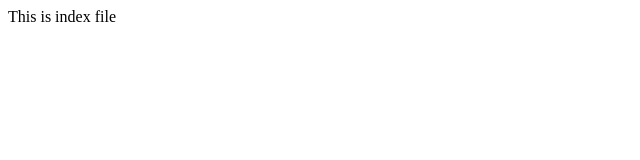
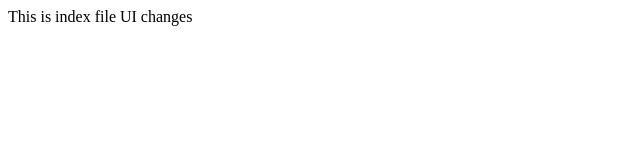
Before and after one commit to codvatechlabs/git-demo-devops, a plain HTML site: page index.html in a window 1280 px wide. Shown: the full height of the page, 0-640 px from the left. Drawn offline with Linux system fonts and the light colour scheme.

Commit message:
Update index.html

```diff
--- a/index.html
+++ b/index.html
@@ -1,3 +1,3 @@
 <html>
-This is index file
+This is index file UI changes
 </html>
```
